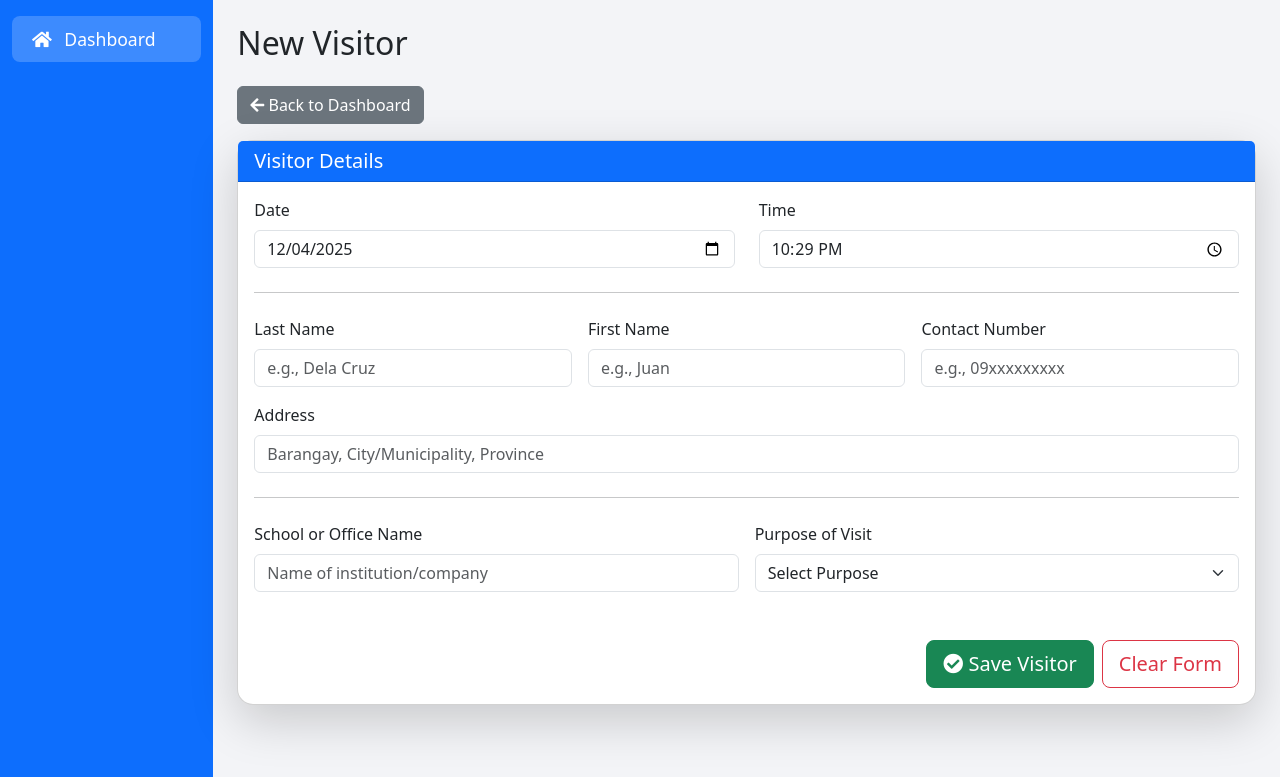
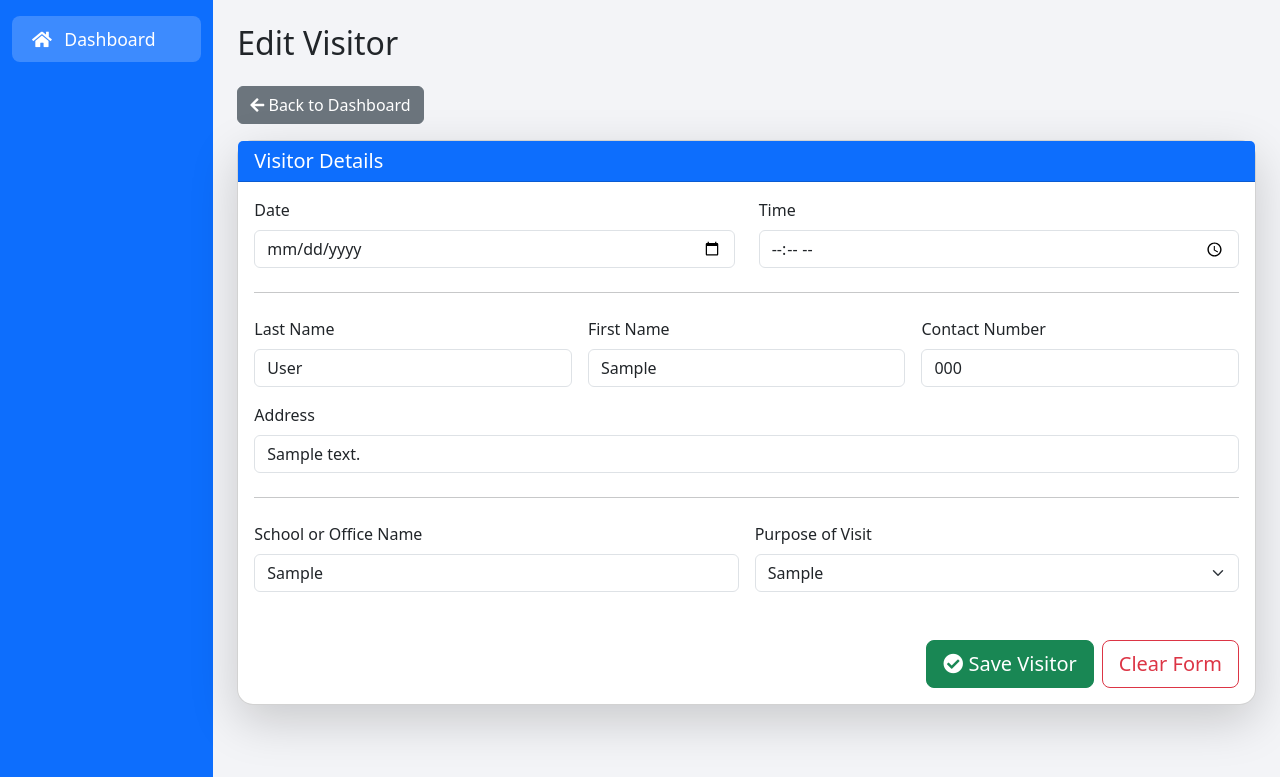
Before and after one commit to HaroldHaiseFombuena/Visitor_Management, a PHP site: page /add_form.php?code=000 in a window 1280 px wide. Shown: the part 47-824 px from the top of the page. Run offline with PHP 8.4, Linux system fonts and the light colour scheme; the visitor is signed in with stand-in values (Sample User, id 1); tables that the repository leaves empty or names only in its code hold one stand-in row (values such as "Sample post").

Commit message:
feature:edit

```diff
--- a/add_form.php
+++ b/add_form.php
@@ -4,6 +4,34 @@ $title = "Add Visitor";
 include 'functions/visitors.php';
 session_start();
 
+if(isset($_GET['code'])){
+    $viscode = $_GET['code'];
+    $visitor = getVisitorByCode($viscode);
+    if(!$visitor){
+        $_SESSION['action']='error';
+        $_SESSION['msg']='Visitor not found.';
+        header('location:dashboard.php');
+        exit;
+    }
+}
+    if(isset($_POST['editVisitor'])){
+    $viscode = $_POST['vis_code'];
+    $fname = $_POST['vis_fname'];
+    $lname = $_POST['vis_lname'];
+    $date = $_POST['vis_date'];
+    $time = $_POST['vis_time'];
+    $address = $_POST['vis_address'];
+    $phone = $_POST['vis_phone'];
+    $affil = $_POST['vis_affil'];
+    $purpose = $_POST['vis_purpose'];
+
+    if(updateVisitor($viscode, $date, $time, $fname, $lname, $phone, $address, $affil, $purpose)){
+       $_SESSION['action']='edit';
+        $_SESSION['msg']='Visitor updated successfully.';
+        header('location:dashboard.php'); //refresh to preven re-submit
+        exit;
+    }
+}
   if(isset($_POST['addVisitor'])){
     $fname = $_POST['vis_fname'];
     $lname = $_POST['vis_lname'];
@@ -21,6 +49,7 @@ session_start();
         exit;
     }
   }
+  $purposes = getPurposes();
 ?>
 <!doctype html>
 <html lang="en">
@@ -38,7 +67,7 @@ session_start();
         ?>
         <!-- Main Content -->
         <main class="col-md-9 col-lg-10 offset-lg-2 p-4">
-          <h2 class="mb-4">New Visitor</h2>
+          <h2 class="mb-4"><?= isset($visitor) ? 'Edit' : 'New' ?> Visitor</h2>
 
             <a href="dashboard.php" class="btn btn-secondary mb-3"><i class="fas fa-arrow-left"></i> Back to Dashboard</a>
 
@@ -47,36 +76,39 @@ session_start();
                     <h5 class="mb-0">Visitor Details</h5>
                 </div>
                 <div class="card-body">
-                    <form action="" method="POST">
+                    <form method="POST">
+                        <?php if(isset($visitor)){ ?>
+                            <input type="hidden" name="vis_code" value="<?= htmlspecialchars($visitor['vis_code']) ?>">
+                        <?php } ?>
                         <div class="row mb-3">
                             <div class="col-md-6">
                                 <label for="vis_date" class="form-label">Date</label>
-                                <input type="date" class="form-control" id="vis_date" name="vis_date" value="<?= date('Y-m-d') ?>" required>
+                                <input type="date" class="form-control" id="vis_date" name="vis_date" value="<?= isset($visitor)?$visitor['vis_date']: date('Y-m-d') ?>" required>
                             </div>
                             <div class="col-md-6">
                                 <label for="vis_time" class="form-label">Time</label>
-                                <input type="time" class="form-control" id="vis_time" name="vis_time" value="<?= date('H:i') ?>" required>
+                                <input type="time" class="form-control" id="vis_time" name="vis_time" value="<?= isset($visitor)?$visitor['vis_time']: date('H:i') ?>" required>
                             </div>
                         </div>
                         <hr class="my-4">
                         <div class="row g-3 mb-4">
                             <div class="col-md-4">
                                 <label for="vis_lname" class="form-label required">Last Name</label>
-                                <input type="text" class="form-control" id="vis_lname" name="vis_lname" placeholder="e.g., Dela Cruz" required>
+                                <input type="text" class="form-control" id="vis_lname" name="vis_lname" placeholder="e.g., Dela Cruz" value="<?= isset($visitor)?$visitor['vis_lname']: '' ?>" required>
                             </div>
 
                             <div class="col-md-4">
                                 <label for="vis_fname" class="form-label required">First Name</label>
-                                <input type="text" class="form-control" id="vis_fname" name="vis_fname" placeholder="e.g., Juan" required>
+                                <input type="text" class="form-control" id="vis_fname" name="vis_fname" placeholder="e.g., Juan" value="<?= isset($visitor)?$visitor['vis_fname']: '' ?>" required>
                             </div>
                             <div class="col-md-4">
                                 <label for="vis_phone" class="form-label ">Contact Number</label>
-                                <input type="text" class="form-control" id="vis_phone" name="vis_phone" placeholder="e.g., 09xxxxxxxxx" required>
+                                <input type="text" class="form-control" id="vis_phone" name="vis_phone" placeholder="e.g., 09xxxxxxxxx" value="<?= isset($visitor)?$visitor['vis_phone']: '' ?>" required>
                             </div>
 
                             <div class="col-12">
                                 <label for="vis_address" class="form-label ">Address</label>
-                                <input type="text" class="form-control" id="vis_address" name="vis_address" placeholder="Barangay, City/Municipality, Province" required>
+                                <input type="text" class="form-control" id="vis_address" name="vis_address" placeholder="Barangay, City/Municipality, Province" value ="<?= isset($visitor)?$visitor['vis_address']: '' ?>" required>
                             </div>
                         </div>
 
@@ -86,23 +118,22 @@ session_start();
 
                             <div class="col-md-6">
                                 <label for="vis_affil" class="form-label">School or Office Name</label>
-                                <input type="text" class="form-control" id="vis_affil" name="vis_affil" placeholder="Name of institution/company" required>
+                                <input type="text" class="form-control" id="vis_affil" name="vis_affil" placeholder="Name of institution/company" value ="<?= isset($visitor)?$visitor['vis_affil']: '' ?>" required>
                             </div>
 
                             <div class="col-md-6">
                                 <label for="vis_purpose" class="form-label">Purpose of Visit</label>
                                 <select class="form-select" id="vis_purpose" name="vis_purpose" required>
-                                    <option value="" selected disabled>Select Purpose</option>
-                                    <option value="exam">Exam</option>
-                                    <option value="inquiry">Inquiry</option>
-                                    <option value="visit">General Visit</option>
-                                    <option value="interview">Interview</option>
-                                    <option value="others">Others</option>
+                                    <?php
+                                    foreach ($purposes as $p){
+                                    ?>
+                                    <option value="<?= $p['vis_purpose']?>" <?= (isset($visitor) && $visitor['vis_purpose'] == $p['vis_purpose']) ? 'selected': '' ?>><?= $p['vis_purpose']?></option>
+                                    <?php } ?>
                                 </select>
                             </div>
                         </div>
                         <div class="d-grid gap-2 d-md-flex justify-content-md-end">
-                            <button type="submit" name="addVisitor" class="btn btn-success btn-lg"><i class="fas fa-check-circle"></i> Save Visitor</button>
+                            <button type="submit" name="<?= isset($visitor)?'editVisitor':'addVisitor'?>" class="btn btn-success btn-lg"><i class="fas fa-check-circle"></i> Save Visitor</button>
                             <button type="reset" class="btn btn-outline-danger btn-lg">Clear Form</button>
                         </div>
 
--- a/dashboard.php
+++ b/dashboard.php
@@ -150,8 +150,7 @@ include 'functions/visitors.php';
                       <td >
                       <div class="btn-group btn-group-toggle" data-toggle="buttons">
                           <label class="btn btn-primary btn-sm">
-                            <input type= "hidden" name="viscode" value ="<?= $visitor['vis_code']?>">
-                          <a href="" class="text-white"><i class="fas fa-edit"></i></a>
+                          <a href="add_form.php?code=<?= $visitor['vis_code']?>" class="text-white"><i class="fas fa-edit"></i></a>
                        </label>
                           <form method="post">
                             <input type= "hidden" name="viscode" value ="<?= $visitor['vis_code']?>">
--- a/functions/visitors.php
+++ b/functions/visitors.php
@@ -4,7 +4,13 @@ include 'connectdb.php';
 
 function getAllVisitors(){
     $conn = Connect();
-    $query = "SELECT vis_code, CONCAT(vis_fname, ' ',vis_lname) AS fullname,vis_date,vis_time,vis_address,vis_phone,vis_affil,vis_purpose
+    $query = "SELECT vis_code, CONCAT(vis_fname, ' ',vis_lname) AS fullname,
+            vis_date,
+            vis_time,
+            vis_address,
+            vis_phone,
+            vis_affil,
+            vis_purpose
             FROM visitors";
     $result = $conn->query($query);
     $data=[]; //data set
@@ -61,7 +67,13 @@ function countTotalVisitors(){
 }
 function findvisitorsBySearch($find){
     $conn = Connect();
-    $query = "SELECT vis_code, CONCAT(vis_fname, ' ',vis_lname) AS fullname,vis_date,vis_time,vis_address,vis_phone,vis_affil,vis_purpose
+    $query = "SELECT vis_code, CONCAT(vis_fname, ' ',vis_lname) AS fullname,
+            vis_date,
+            vis_time,
+            vis_address,
+            vis_phone,
+            vis_affil,
+            vis_purpose
             FROM visitors
             WHERE vis_fname LIKE '%$find%' OR vis_lname LIKE '%$find%'";
     $result = $conn->query($query);
@@ -74,7 +86,13 @@ function findvisitorsBySearch($find){
 }
 function filterVisitorsByDateRange($dateFrom, $dateTo){
     $conn = Connect();
-    $query = "SELECT CONCAT(vis_fname, ' ',vis_lname) AS fullname,vis_date,vis_time,vis_address,vis_phone,vis_affil,vis_purpose
+    $query = "SELECT CONCAT(vis_fname, ' ',vis_lname) AS fullname,
+            vis_date,
+            vis_time,
+            vis_address,
+            vis_phone,
+            vis_affil,
+            vis_purpose
             FROM visitors
             WHERE vis_date BETWEEN '$dateFrom' AND '$dateTo'";
     $result = $conn->query($query);
@@ -124,3 +142,26 @@ function updateVisitor($vis_code, $vis_date, $vis_time, $vis_fname, $vis_lname,
     if($result) return true;
     return $false;
 }
+function getVisitorByCode($vis_code){
+    $conn = Connect();
+    $query = "SELECT * FROM visitors WHERE vis_code = '$vis_code'";
+    $result = $conn->query($query);
+    $data= null; //data set
+    while($row = $result->fetch_assoc()){
+        $data = $row;
+    }
+    $conn->close();
+    return $data;
+}
+function getPurposes(){
+    $conn = Connect();
+
+    $query = 'SELECT DISTINCT vis_purpose FROM visitors';
+    $result = $conn->query($query);
+    $data=[]; //data set
+    while($row = $result->fetch_assoc()){
+        $data[] = $row;
+    }
+    $conn->close();
+    return $data;
+}
```
